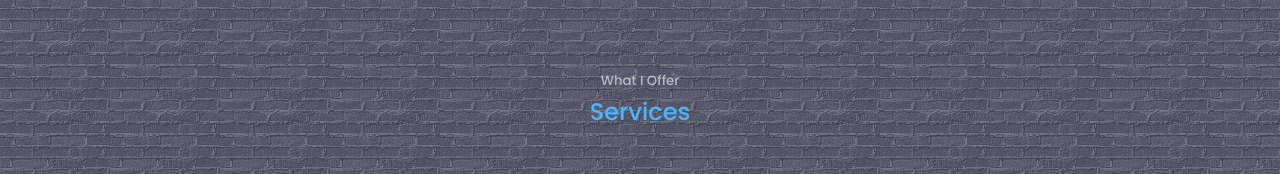
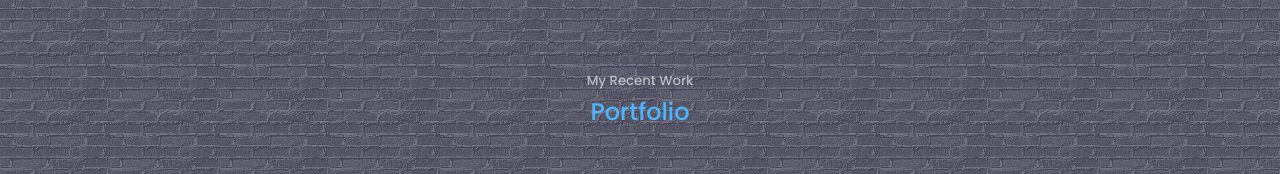
Before and after one commit to dinevtomislav/Portfolio, a React (Create React App) app in the folder react-portfolio-website/: page / in a window 1280 px wide. Shown: the part 2626-2800 px from the top of the page. Built offline with nearby package versions, Linux system fonts and the light colour scheme.

Commit message:
Remove Services component from App
Removed the Services component from the App component.

```diff
--- a/react-portfolio-website/src/App.jsx
+++ b/react-portfolio-website/src/App.jsx
@@ -3,7 +3,6 @@ import Header from './components/header/header'
 import Nav from './components/nav/Nav'
 import About from './components/about/About'
 import Experience from './components/experience/Experience'
-import Services from './components/services/Services'
 import Portfolio from './components/portfolio/Portfolio'
 import Testimonials from './components/testimonials/Testimonials'
 import Contact from './components/contact/Contact'
@@ -16,7 +15,6 @@ const App = () => {
         <Nav />
         <About />
         <Experience />
-        <Services />
         <Portfolio />
         {/* <Testimonials /> */}
         <Contact />
```
